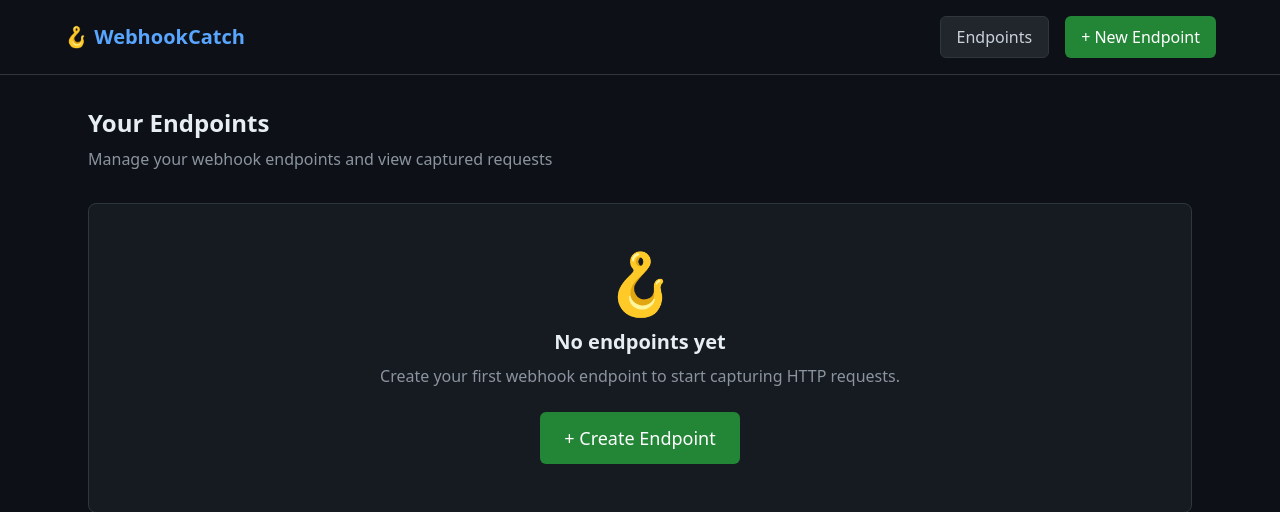
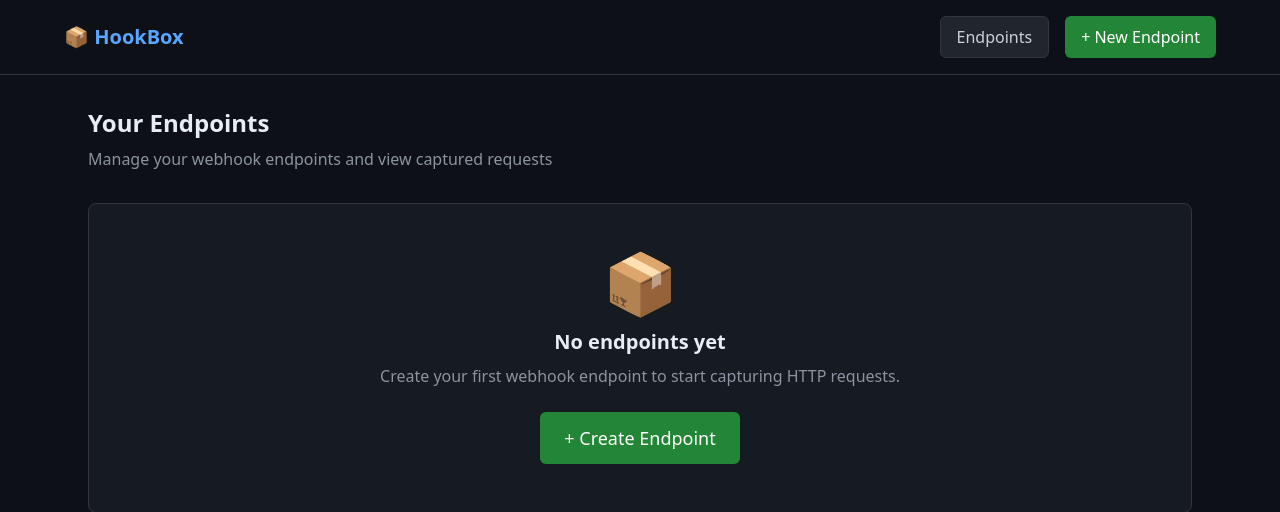
Before and after one commit to Gwoks/hookbox, a FastAPI app: page / in a window 1280 px wide. Shown: the top 512 px of the page. Run offline with FastAPI, Linux system fonts and the light colour scheme; data that the repository does not hold is empty; parts of the project's set-up code (start-up, migrations or seed data) failed here and were passed over; some libraries are stand-ins or nearby versions.

Commit message:
Rename to HookBox

```diff
--- a/app/main.py
+++ b/app/main.py
@@ -14,7 +14,7 @@ from app.routes.api import router as api_router
 from app.routes.webhook import router as webhook_router
 from app.utils.cleanup import start_cleanup_task
 
-app = FastAPI(title="WebhookCatch", description="Self-hosted webhook testing service", version="1.0.0")
+app = FastAPI(title="HookBox", description="Self-hosted webhook testing service", version="1.0.0")
 
 import os
 BASE_DIR = Path(__file__).parent.parent
--- a/templates/base.html
+++ b/templates/base.html
@@ -3,7 +3,7 @@
 <head>
 <meta charset="UTF-8">
 <meta name="viewport" content="width=device-width, initial-scale=1.0">
-<title>{% block title %}WebhookCatch{% endblock %}</title>
+<title>{% block title %}HookBox{% endblock %}</title>
 <script src="https://cdn.tailwindcss.com"></script>
 <style>
 body { background-color: #0d1117; color: #e6edf3; }
@@ -28,7 +28,7 @@ code { font-family: 'Monaco', 'Menlo', 'Ubuntu Mono', monospace; }
 <body class="min-h-screen">
 <nav class="border-b border-[#30363d] px-6 py-4">
 <div class="max-w-6xl mx-auto flex justify-between items-center">
-<a href="/" class="text-xl font-bold text-[#58a6ff]">🪝 WebhookCatch</a>
+<a href="/" class="text-xl font-bold text-[#58a6ff]">📦 HookBox</a>
 <div class="flex gap-4">
 <a href="/" class="btn-secondary">Endpoints</a>
 <button onclick="createEndpoint()" class="btn-primary">+ New Endpoint</button>
--- a/templates/dashboard.html
+++ b/templates/dashboard.html
@@ -1,6 +1,6 @@
 {% extends "base.html" %}
 
-{% block title %}WebhookCatch - Dashboard{% endblock %}
+{% block title %}HookBox - Dashboard{% endblock %}
 
 {% block content %}
 <div id="dashboard"><div class="text-[#8b949e]">Loading...</div></div>
--- a/templates/index.html
+++ b/templates/index.html
@@ -1,6 +1,6 @@
 {% extends "base.html" %}
 
-{% block title %}WebhookCatch - Your Endpoints{% endblock %}
+{% block title %}HookBox - Your Endpoints{% endblock %}
 
 {% block content %}
 <div class="mb-8">
@@ -17,7 +17,7 @@ async function loadEndpoints() {
         const container = document.getElementById('endpoints-list');
 
         if (endpoints.length === 0) {
-            container.innerHTML = `<div class="card p-12 text-center"><div class="text-6xl mb-4">🪝</div><h2 class="text-xl font-bold mb-2">No endpoints yet</h2><p class="text-[#8b949e] mb-6">Create your first webhook endpoint to start capturing HTTP requests.</p><button onclick="createEndpoint()" class="btn-primary text-lg px-6 py-3">+ Create Endpoint</button></div>`;
+            container.innerHTML = `<div class="card p-12 text-center"><div class="text-6xl mb-4">📦</div><h2 class="text-xl font-bold mb-2">No endpoints yet</h2><p class="text-[#8b949e] mb-6">Create your first webhook endpoint to start capturing HTTP requests.</p><button onclick="createEndpoint()" class="btn-primary text-lg px-6 py-3">+ Create Endpoint</button></div>`;
             return;
         }
 
--- a/templates/mock.html
+++ b/templates/mock.html
@@ -1,6 +1,6 @@
 {% extends "base.html" %}
 
-{% block title %}WebhookCatch - Mock Configuration{% endblock %}
+{% block title %}HookBox - Mock Configuration{% endblock %}
 
 {% block content %}
 <div id="mock-config"><div class="text-[#8b949e]">Loading...</div></div>
@@ -114,7 +114,7 @@ async function sendTestRequest() {
     contentDiv.textContent = 'Sending request...';
     try {
         const start = Date.now();
-        const response = await fetch(`/hook/${endpointId}`, { method: 'POST', headers: { 'Content-Type': 'application/json', 'X-Test-Header': 'WebhookCatch Test' }, body: JSON.stringify({ test: true, timestamp: new Date().toISOString() }) });
+        const response = await fetch(`/hook/${endpointId}`, { method: 'POST', headers: { 'Content-Type': 'application/json', 'X-Test-Header': 'HookBox Test' }, body: JSON.stringify({ test: true, timestamp: new Date().toISOString() }) });
         const elapsed = Date.now() - start;
         const body = await response.text();
         const headers = {};
```
Also changed, not shown: README.md.
